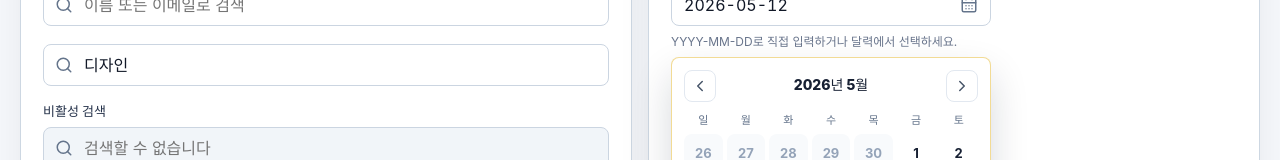
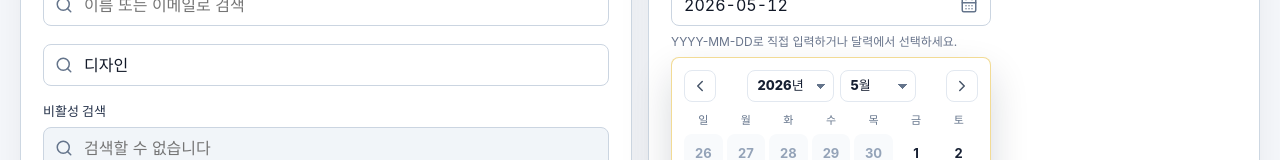
Before and after one commit to Kode-Zombie/cocheck-design-system, a React (Vite) app: page / in a window 1280 px wide. Both pictures are taken after a click on the button 969 px from the left and 1075 px from the top of the page. Shown: the part 1071-1231 px from the top of the page. Built offline with nearby package versions, Linux system fonts and the light colour scheme.

Commit message:
Feat DateTimeSelect 디자인 수정 - 내부에서도 달력 선택가능

```diff
--- a/src/components/DateTimeSelect.tsx
+++ b/src/components/DateTimeSelect.tsx
@@ -28,6 +28,7 @@ const getDaysInMonth = (year: number, month: number) =>
 const now = new Date();
 const monthDayCalendarYear = 2024;
 const weekLabels = ['일', '월', '화', '수', '목', '금', '토'];
+const monthOptions = Array.from({ length: 12 }, (_, index) => index + 1);
 
 const padPart = (value: number) => value.toString().padStart(2, '0');
 
@@ -300,6 +301,11 @@ export function DateTimeSelect({
     year: currentYear,
     month: currentValue.month,
   }));
+  const yearOptions = useMemo(
+    () =>
+      Array.from({ length: maxYear - minYear + 1 }, (_, index) => minYear + index),
+    [maxYear, minYear],
+  );
   const calendarDays = useMemo(
     () =>
       buildCalendarDays(
@@ -404,6 +410,24 @@ export function DateTimeSelect({
     });
   };
 
+  const changeCalendarYear = (event: ChangeEvent<HTMLSelectElement>) => {
+    const nextYear = clamp(Number(event.target.value), minYear, maxYear);
+
+    setViewMonth((currentMonth) => ({
+      year: nextYear,
+      month: currentMonth.month,
+    }));
+  };
+
+  const changeCalendarMonth = (event: ChangeEvent<HTMLSelectElement>) => {
+    const nextMonth = clamp(Number(event.target.value), 1, 12);
+
+    setViewMonth((currentMonth) => ({
+      year: mode === 'ymd' ? currentMonth.year : monthDayCalendarYear,
+      month: nextMonth,
+    }));
+  };
+
   const selectCalendarDay = (day: (typeof calendarDays)[number]) => {
     if (day.disabled) {
       return;
@@ -480,11 +504,34 @@ export function DateTimeSelect({
             >
               <ChevronLeft aria-hidden="true" size={18} />
             </button>
-            <span className="sb-date-time-select__calendar-title">
-              {mode === 'ymd'
-                ? `${viewMonth.year}년 ${viewMonth.month}월`
-                : `${viewMonth.month}월`}
-            </span>
+            <div className="sb-date-time-select__calendar-title">
+              {mode === 'ymd' ? (
+                <select
+                  aria-label="연도 선택"
+                  className="sb-date-time-select__calendar-select"
+                  value={viewMonth.year}
+                  onChange={changeCalendarYear}
+                >
+                  {yearOptions.map((year) => (
+                    <option key={year} value={year}>
+                      {year}년
+                    </option>
+                  ))}
+                </select>
+              ) : null}
+              <select
+                aria-label="월 선택"
+                className="sb-date-time-select__calendar-select"
+                value={viewMonth.month}
+                onChange={changeCalendarMonth}
+              >
+                {monthOptions.map((month) => (
+                  <option key={month} value={month}>
+                    {month}월
+                  </option>
+                ))}
+              </select>
+            </div>
             <button
               aria-label="다음 달"
               className="sb-date-time-select__nav-button"
--- a/src/components/components.css
+++ b/src/components/components.css
@@ -614,10 +614,41 @@
 }
 
 .sb-date-time-select__calendar-title {
+  display: flex;
+  align-items: center;
+  gap: 6px;
+}
+
+.sb-date-time-select__calendar-select {
+  min-width: 76px;
+  height: 32px;
+  padding: 0 28px 0 10px;
+  border: 1px solid #e2e8f0;
+  border-radius: 8px;
+  appearance: none;
   color: #172033;
-  font-size: 14px;
+  background:
+    linear-gradient(45deg, transparent 50%, #64748b 50%) right 12px top 13px /
+      5px 5px no-repeat,
+    linear-gradient(135deg, #64748b 50%, transparent 50%) right 7px top 13px /
+      5px 5px no-repeat,
+    #ffffff;
+  font: inherit;
+  font-size: 13px;
   font-weight: 800;
-  line-height: 1.2;
+  letter-spacing: 0;
+  outline: none;
+  cursor: pointer;
+}
+
+.sb-date-time-select__calendar-select:hover {
+  border-color: var(--theme-color-border);
+  background-color: #fff9df;
+}
+
+.sb-date-time-select__calendar-select:focus {
+  border-color: var(--theme-color-border);
+  box-shadow: 0 0 0 3px var(--theme-color-focus);
 }
 
 .sb-date-time-select__nav-button {
```
Also changed, not shown: 1 other file (tests, documents, lock files or other folders).
